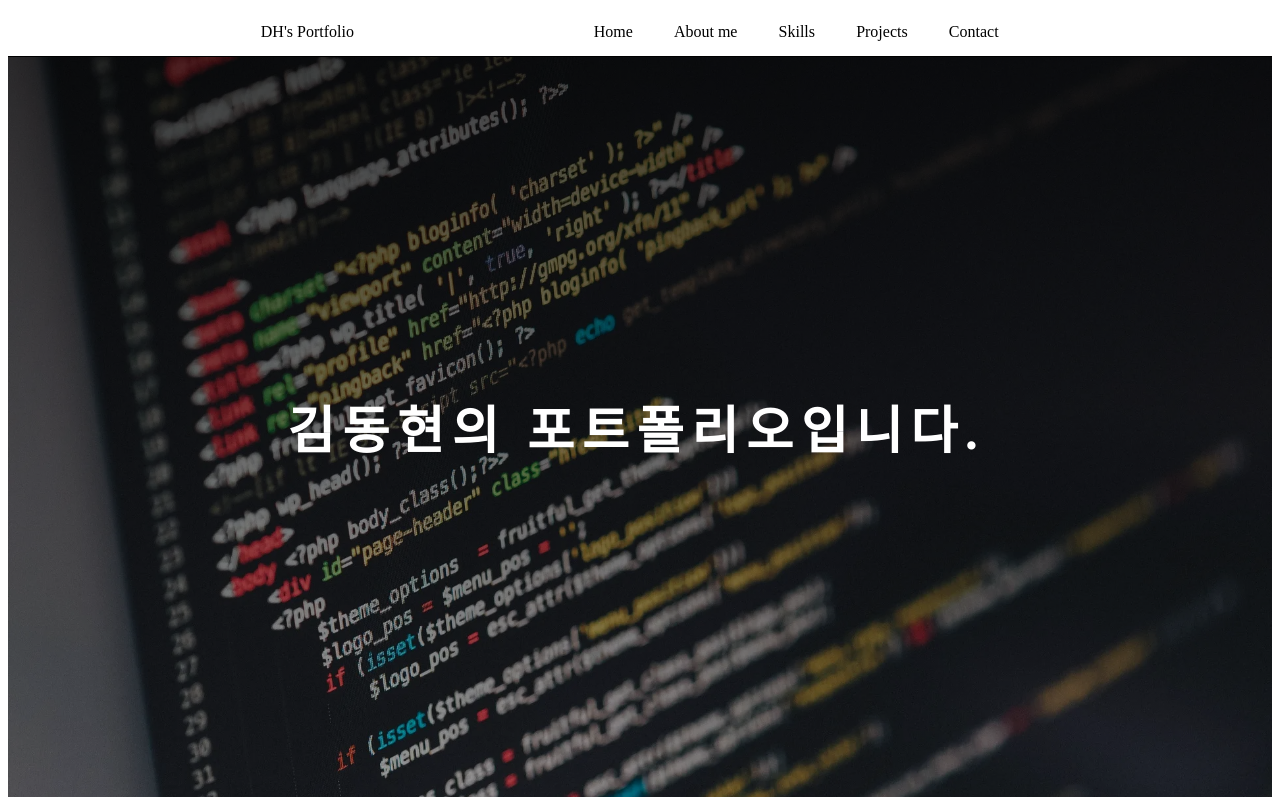
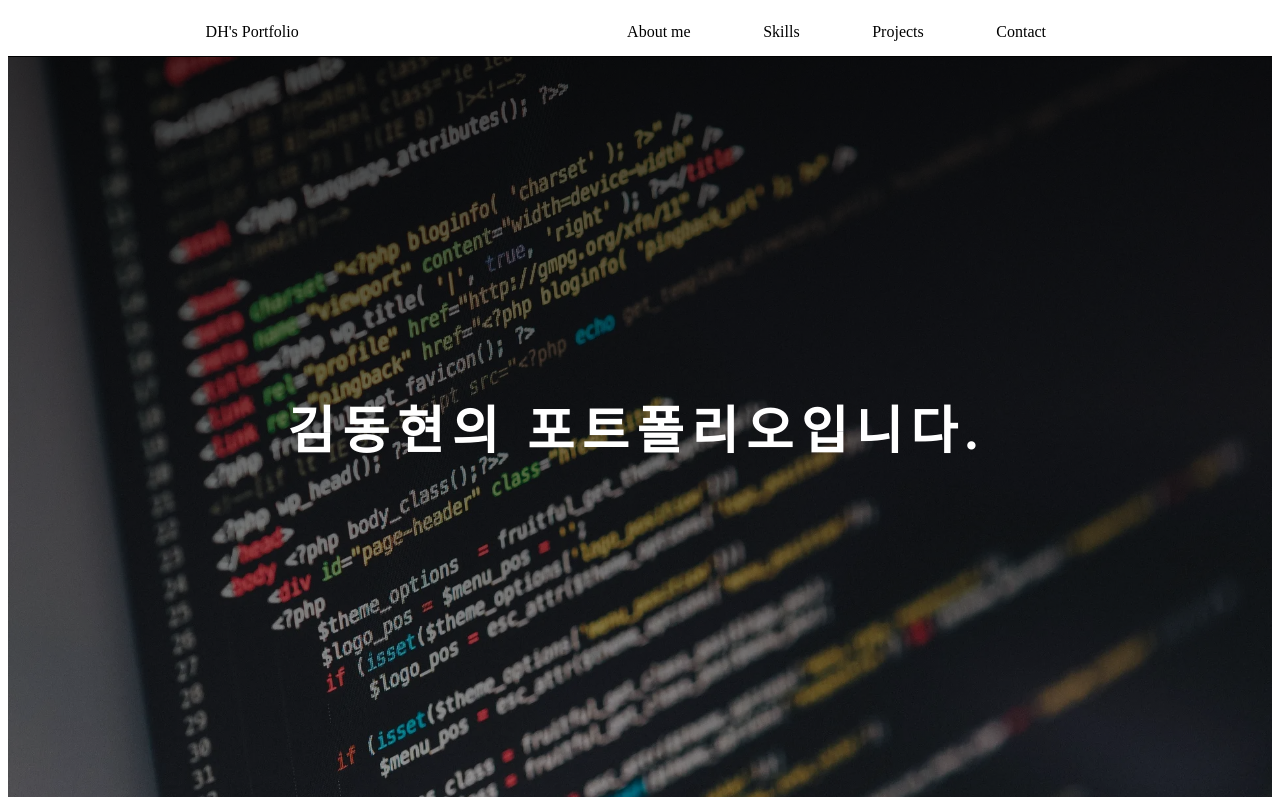
Before and after one commit to dtc03003/Portfolio, a React (Create React App) app: page / in a window 1280 px wide. Built offline with nearby package versions, Linux system fonts and the light colour scheme.

Commit message:
헤더 크기조절 및 Home 버튼 병합

```diff
--- a/src/components/Header.js
+++ b/src/components/Header.js
@@ -6,17 +6,16 @@ const Header = () => {
         <div className={style.Header}>
             <div className={style.inner}>
                 <div className={style.title}>
-                    <p>DH's Portfolio</p>
-                </div>
-                <div className={style.btn_items}>
                     <p
                         className={style.btn_item}
                         onClick={() => {
                             scroll("Main");
                         }}
                     >
-                        Home
+                        DH's Portfolio
                     </p>
+                </div>
+                <div className={style.btn_items}>
                     <p
                         className={style.btn_item}
                         onClick={() => {
--- a/src/styles/Header.module.css
+++ b/src/styles/Header.module.css
@@ -8,12 +8,12 @@
 
 .inner {
     display: flex;
-    width: 60%;
+    width: 70%;
     align-items: center;
 }
 
 .title {
-    width: 70%;
+    width: 80%;
 }
 
 .btn_items {
```
